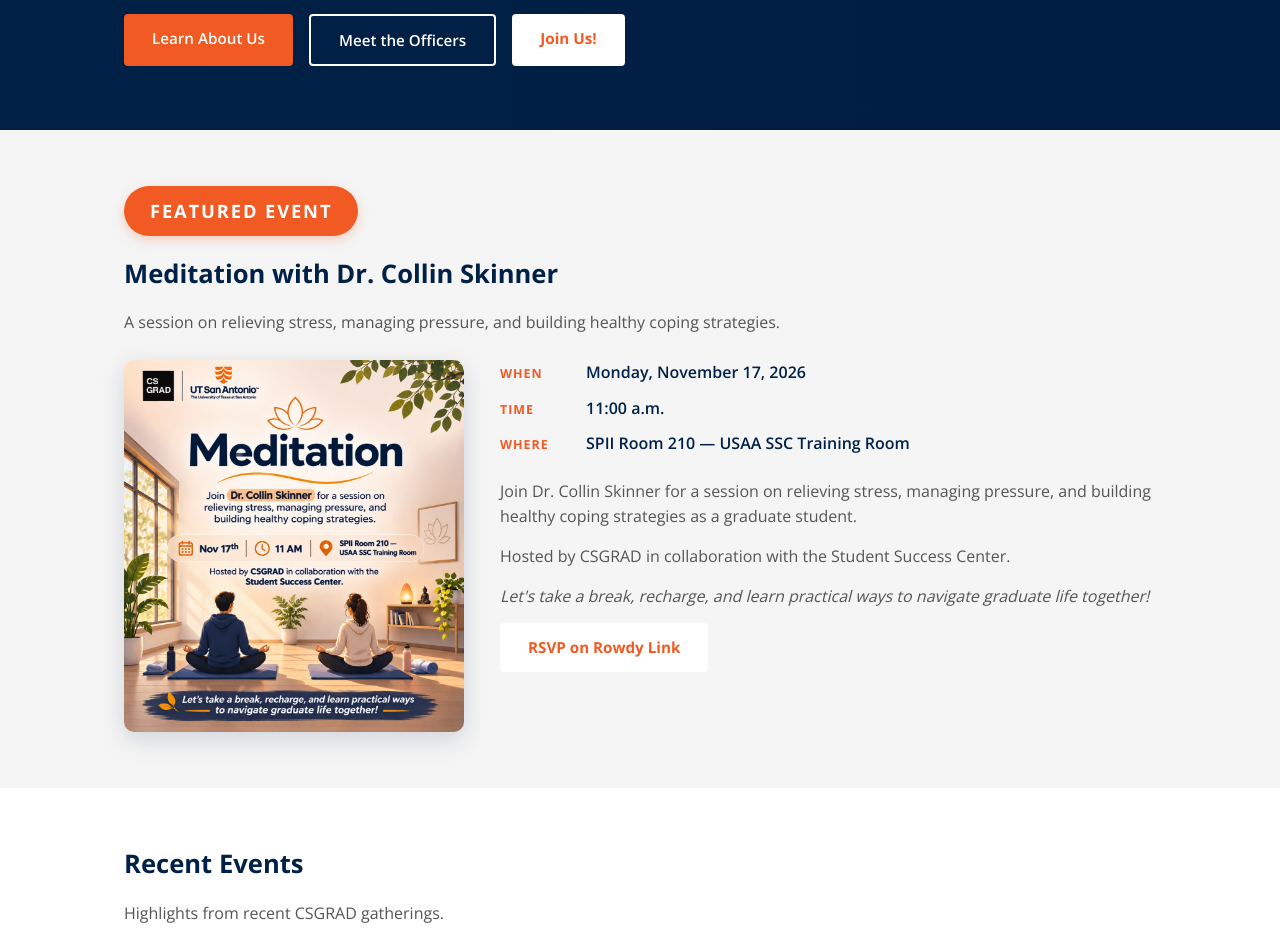
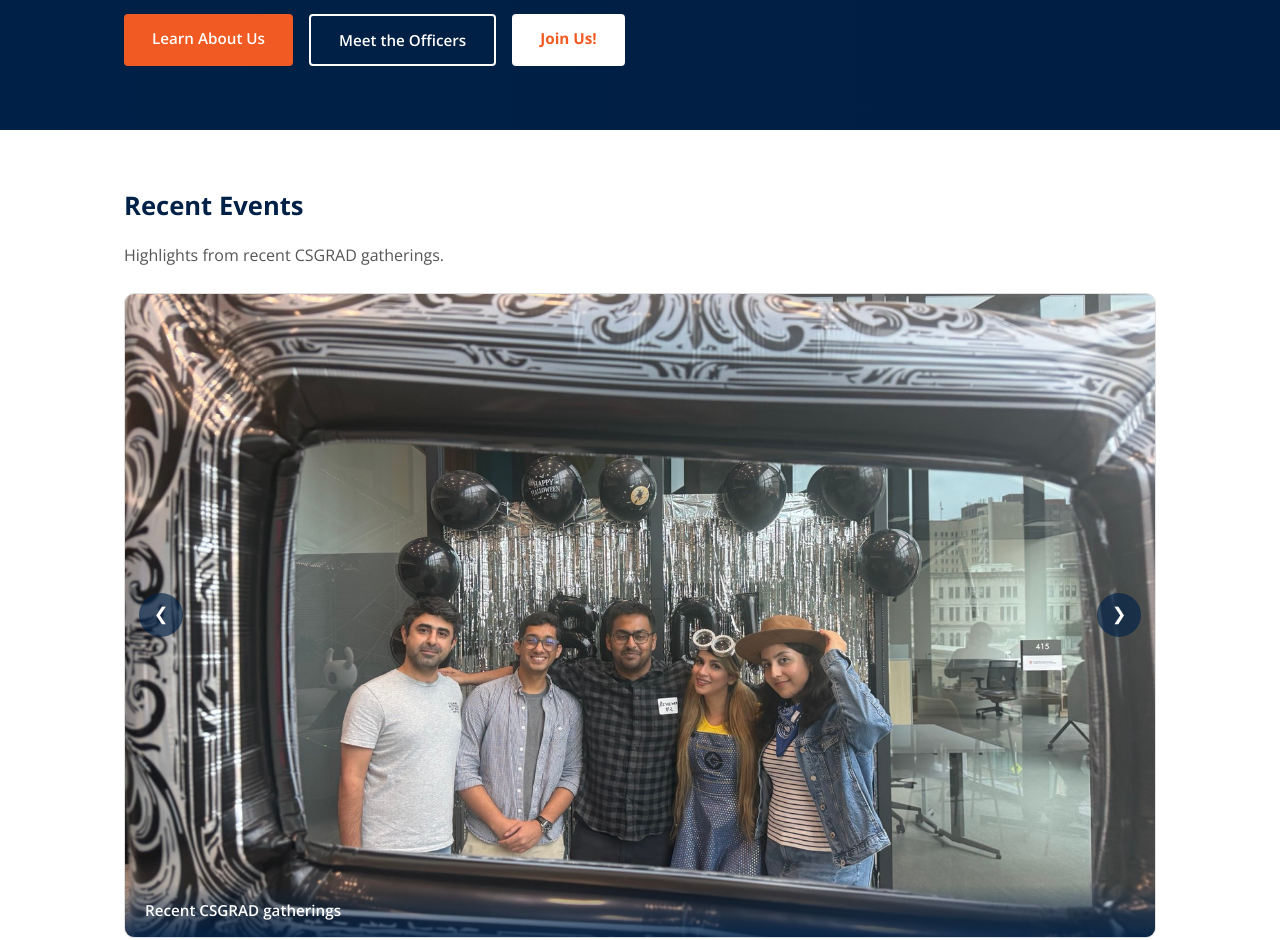
Before and after one commit to csgradofficial/csgradofficial.github.io, a plain HTML site: page index.html in a window 1280 px wide. Shown: the part 400-1340 px from the top of the page. Drawn offline with nearby package versions, Linux system fonts and the light colour scheme.

Commit message:
Move Meditation event from home page to Past Events
Co-Authored-By: Claude Opus 4.7 <noreply@anthropic.com>

```diff
--- a/index.html
+++ b/index.html
@@ -62,33 +62,6 @@
           <a href="about.html" class="btn btn-primary">Learn About Us</a>
           <a href="officers.html" class="btn btn-outline">Meet the Officers</a>
           <a href="https://forms.cloud.microsoft/r/kxCNFFy83H" class="btn btn-orange" target="_blank" rel="noopener">Join Us!</a>
-        </div>
-      </div>
-    </section>
-
-    <!-- Featured Event -->
-    <section class="section section-alt featured-event">
-      <div class="container">
-        <span class="featured-event-badge">Featured Event</span>
-        <h2>Meditation with Dr. Collin Skinner</h2>
-        <p class="events-intro">A session on relieving stress, managing pressure, and building healthy coping strategies.</p>
-        <div class="featured-event-grid">
-          <div class="featured-event-poster">
-            <img src="photos/events/meditation/poster.jpg" alt="CSGRAD Meditation session flyer — Nov 17 at 11 AM, SPII Room 210 USAA SSC Training Room, with Dr. Collin Skinner" />
-          </div>
-          <div class="featured-event-details">
-            <ul class="featured-event-meta">
-              <li><span class="meta-label">When</span><span class="meta-value">Monday, November 17, 2026</span></li>
-              <li><span class="meta-label">Time</span><span class="meta-value">11:00 a.m.</span></li>
-              <li><span class="meta-label">Where</span><span class="meta-value">SPII Room 210 &mdash; USAA SSC Training Room</span></li>
-            </ul>
-            <p>Join Dr. Collin Skinner for a session on relieving stress, managing pressure, and building healthy coping strategies as a graduate student.</p>
-            <p>Hosted by CSGRAD in collaboration with the Student Success Center.</p>
-            <p><em>Let's take a break, recharge, and learn practical ways to navigate graduate life together!</em></p>
-            <p class="featured-event-cta">
-              <a href="https://rowdylink.utsa.edu/event/12984792" class="btn btn-orange" target="_blank" rel="noopener">RSVP on Rowdy Link</a>
-            </p>
-          </div>
         </div>
       </div>
     </section>
```
Also changed, not shown: events.html (+15 -0 lines).
